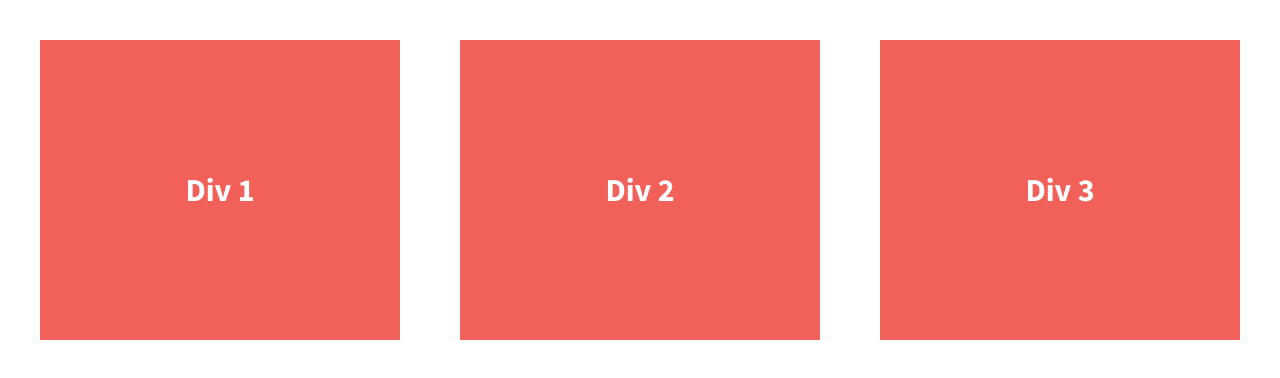
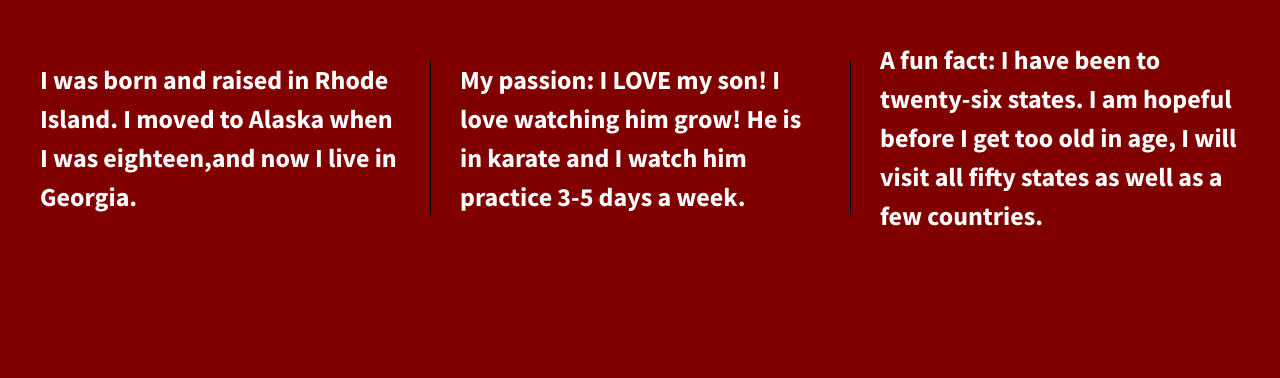
Before and after one commit to kasturdevant/divs-flexbox, a plain HTML site: page index.html in a window 1280 px wide. Drawn offline with nearby package versions, Linux system fonts and the light colour scheme.

Commit message:
added color and borders to divs

```diff
--- a/css/main.css
+++ b/css/main.css
@@ -97,8 +97,9 @@ textarea {
 
 
 html {
-    background-color: #fff;
+    background-color: maroon;
     height: 100%;
+    width: 100%;
 }
 
 body {
@@ -106,13 +107,16 @@ body {
     padding: 2em;
     font-size: 1.25em;
     height: 100%;
+    color: #fff;
 }
 
 .wrapper {
     /*add display:flex and set justify-content to space-between*/
     font-weight: 700;
     display: flex;
+    flex-flow: row wrap;
     justify-content: space-between;
+    align-items: center;
 }
 
 .div-1,
@@ -121,11 +125,10 @@ body {
     /*give the divs a width of 30%, add display:flex, set justify-content and align-items to center*/
     color: #fff;
     line-height: 1.5em;
-    font-size: 1.6em;
-    background-color: #f16059;
-    height: 300px;
+    font-size: 1.3em;
+    height: auto;
     display: flex;
-    width: 30%;
+   /* width: 30%; */
     justify-content: center;
     align-items: center;
 }
@@ -214,6 +217,16 @@ body {
    These examples override the primary ('mobile first') styles.
    Modify as content requires.
    ========================================================================== */
+   @media all and (min-width: 1200px) {
+    .div-1, .div-2, .div-3 {
+      flex-basis: 30%;
+    }
+
+    .div-1, .div-2 {
+      border-right: 1px solid black;
+      padding-right: 30px;
+    }
+}
 
 @media print,
 (-webkit-min-device-pixel-ratio: 1.25),
--- a/index.html
+++ b/index.html
@@ -1,5 +1,6 @@
 <!doctype html>
 <html class="no-js" lang="">
+
 <head>
     <meta charset="utf-8">
     <meta http-equiv="x-ua-compatible" content="ie=edge">
@@ -16,6 +17,7 @@
     <link href='http://fonts.googleapis.com/css?family=Lora:700' rel='stylesheet' type='text/css'>
     <link href='http://fonts.googleapis.com/css?family=Source+Sans+Pro:400,700' rel='stylesheet' type='text/css'>
 </head>
+
 <body>
     <!--[if lt IE 8]>
             <p class="browserupgrade">You are using an <strong>outdated</strong> browser. Please <a href="http://browsehappy.com/">upgrade your browser</a> to improve your experience.</p>
@@ -23,13 +25,15 @@
 
     <section class="wrapper">
         <div class="div-1">
-                Div 1
+            I was born and raised in Rhode Island. I moved to Alaska when I was eighteen,and now I live in Georgia.
         </div>
         <div class="div-2">
-                Div 2
+            My passion: I LOVE my son! I love watching him grow! He is in karate and I watch him practice 3-5 days a
+            week.
         </div>
         <div class="div-3">
-                Div 3
+            A fun fact: I have been to twenty-six states. I am hopeful before I get too old in age, I will visit all
+            fifty states as well as a few countries.
         </div>
     </section>
 
@@ -40,12 +44,15 @@
 
     <!-- Google Analytics: change UA-XXXXX-X to be your site's ID. -->
     <script>
-            (function(b,o,i,l,e,r){b.GoogleAnalyticsObject=l;b[l]||(b[l]=
-            function(){(b[l].q=b[l].q||[]).push(arguments)});b[l].l=+new Date;
-            e=o.createElement(i);r=o.getElementsByTagName(i)[0];
-            e.src='https://www.google-analytics.com/analytics.js';
-            r.parentNode.insertBefore(e,r)}(window,document,'script','ga'));
-            ga('create','UA-XXXXX-X','auto');ga('send','pageview');
+            (function (b, o, i, l, e, r) {
+                b.GoogleAnalyticsObject = l; b[l] || (b[l] =
+                    function () { (b[l].q = b[l].q || []).push(arguments) }); b[l].l = +new Date;
+                e = o.createElement(i); r = o.getElementsByTagName(i)[0];
+                e.src = 'https://www.google-analytics.com/analytics.js';
+                r.parentNode.insertBefore(e, r)
+            }(window, document, 'script', 'ga'));
+        ga('create', 'UA-XXXXX-X', 'auto'); ga('send', 'pageview');
     </script>
 </body>
+
 </html>
```
Lines whose indentation alone changed are shown as unchanged.
